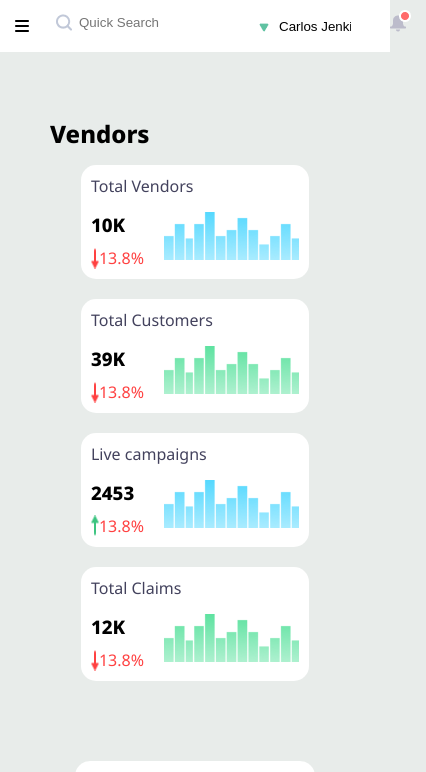
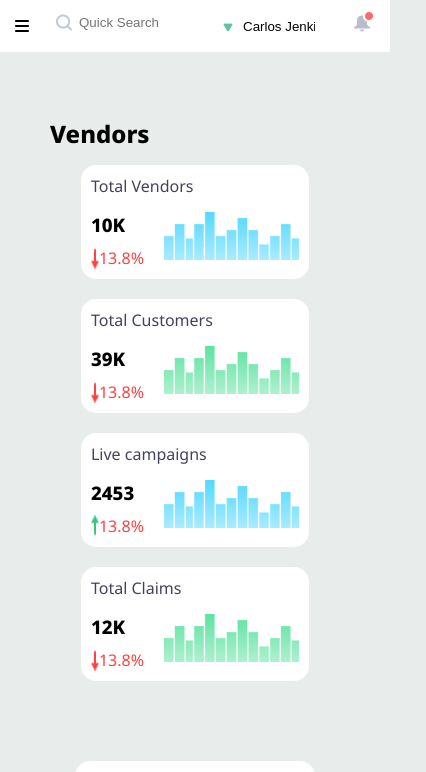
Before and after one commit to SreyasSree/offerpedia, a plain HTML site: page index.html in a window 390 px wide. Shown: the top 772 px of the page, 426 px wide, since content can reach past the window. Drawn offline with Linux system fonts and the light colour scheme.

Commit message:
top adjusted

```diff
--- a/style.css
+++ b/style.css
@@ -557,3 +557,8 @@ h2{
         grid-column: span 6;
     }
 }
+@media screen and (max-width:460px){
+    .qsb{
+        width: 100px;
+    }
+}
```
